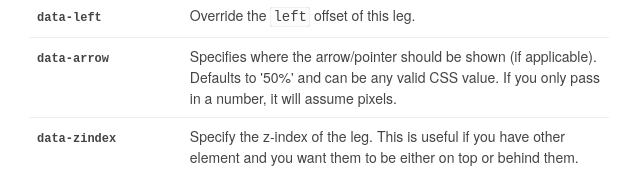
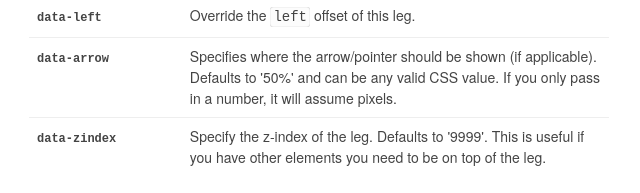
Before and after one commit to rfunduk/jquery-tourbus, a website: page site/index.html in a window 1280 px wide. Shown: the part 7463-7656 px from the top of the page, 321-961 px from the left. Drawn offline with Linux system fonts and the light colour scheme; files that its build step writes are made by us from their sources; files whose address does not match are found by name.

Commit message:
docs tweak

```diff
--- a/site/index.html
+++ b/site/index.html
@@ -564,7 +564,9 @@ $(document).ready( function() {
               <tr>
                 <th><tt>data-zindex</tt></th>
                 <td>
-                  Specify the z-index of the leg. This is useful if you have other element and you want them to be either on top or behind them.
+                  Specify the z-index of the leg. Defaults to '9999'.
+                  This is useful if you have other elements you need
+                  to be on top of the leg.
                 </td>
               </tr>
             </table>
```
